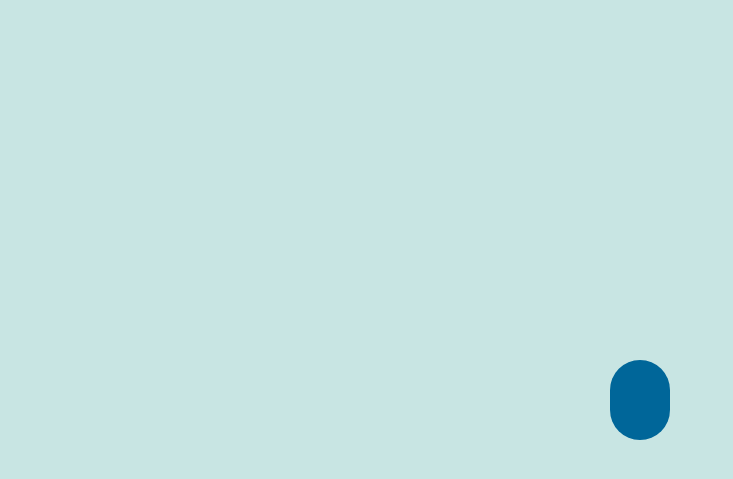
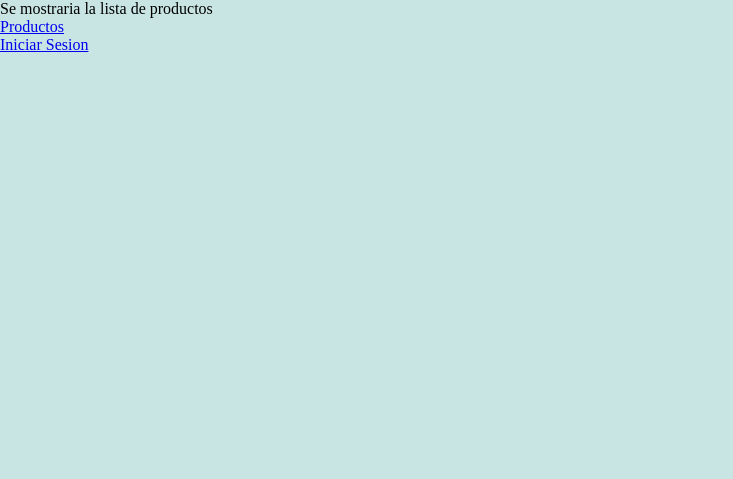
Before and after one commit to XLuis-Eduardo-Espinoza-Mares/Verano_Shopitesz_Eq6, a Flask app: page / in a window 1280 px wide. Shown: the top 479 px of the page, without its empty margins (0-733 px from the left). Run offline with Flask 2, Linux system fonts and the light colour scheme; some libraries are stand-ins or nearby versions.

Commit message:
principal

```diff
--- a/Shopitesz/templates/principal.html
+++ b/Shopitesz/templates/principal.html
@@ -7,10 +7,8 @@
     <meta name="viewport" content="width=device-width, initial-scale=1.0">
 </head>
 <body>
-<div class="buscar">
-    <input type="text" class="buscar_texto">
-    <a href="" class="boton">
-        <i class="bi bi-basket2"></i></a>
-</div>
+<p>Se mostraria la lista de productos</p>
+    <a href="/productos">Productos</a><br>
+    <a href="/validarSesion">Iniciar Sesion</a>
 </body>
 </html>
```
